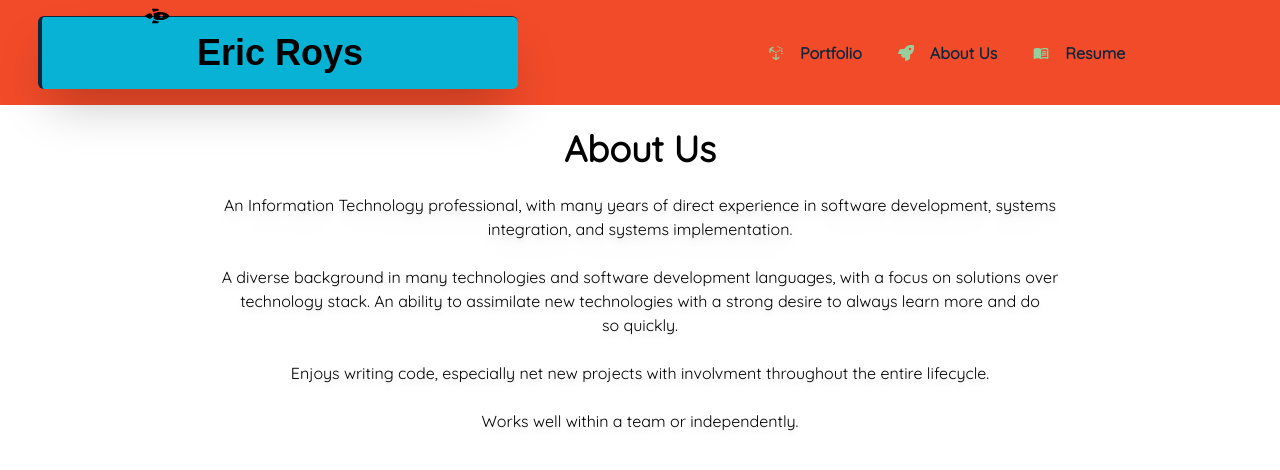
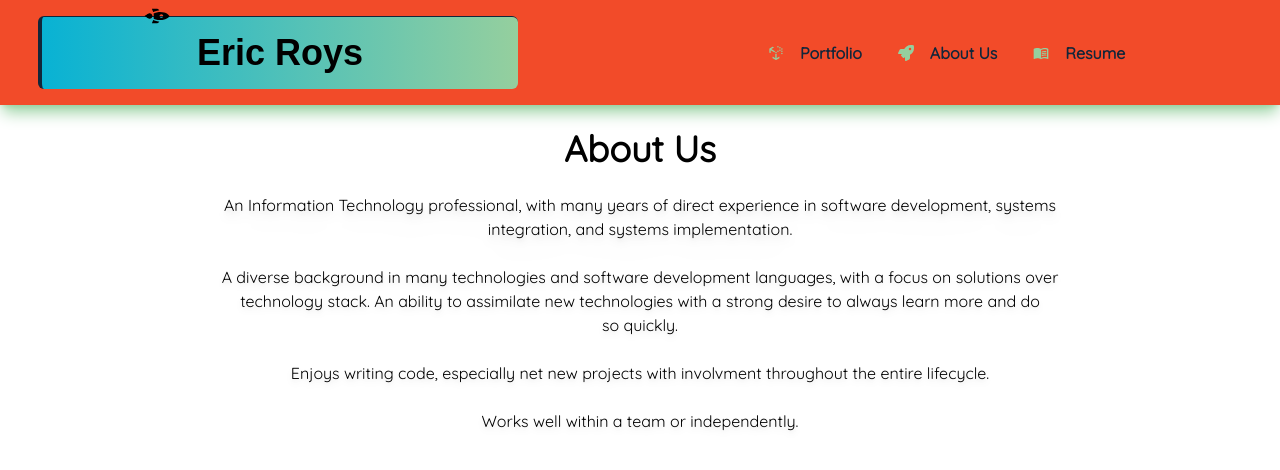
Before and after one commit to ericroys-school/react-ts-portfolio, a React (Vite) app: page / in a window 1280 px wide. Shown: the top 470 px of the page. Built offline with nearby package versions, Linux system fonts and the light colour scheme.

Commit message:
styling: give the name box a gradient fill and the header a shadow

```diff
--- a/src/components/header.tsx
+++ b/src/components/header.tsx
@@ -5,13 +5,13 @@ import { StyledNav } from './navbar';
 export const NavHeader = () => {
   return (
     <>
-      <div className='bg-redish flex h-30 items-center justify-between'>
+      <div className='bg-redish flex h-30 items-center justify-between shadow-lg shadow-greenish-light'>
         <div className='flex w-1/2'>
           <MdRocketLaunch  id="rocket" size={22} className='rotate-45 fill-blueish-dark'/>
           <h1
-          className='font-bold bg-bluish font-special m-4 text-center text-4xl text-wrap
+          className='font-bold bg-gradient-to-r from-bluish to-greenish-light font-special m-4 text-center text-4xl text-wrap
             w-3/4 p-4 rounded-md border-bluish-dark border-solid border-t
-            border-e-0 border-l-4 shadow-2xl '>
+            border-e-0 border-l-4'>
           Eric Roys
 
         </h1>
```
